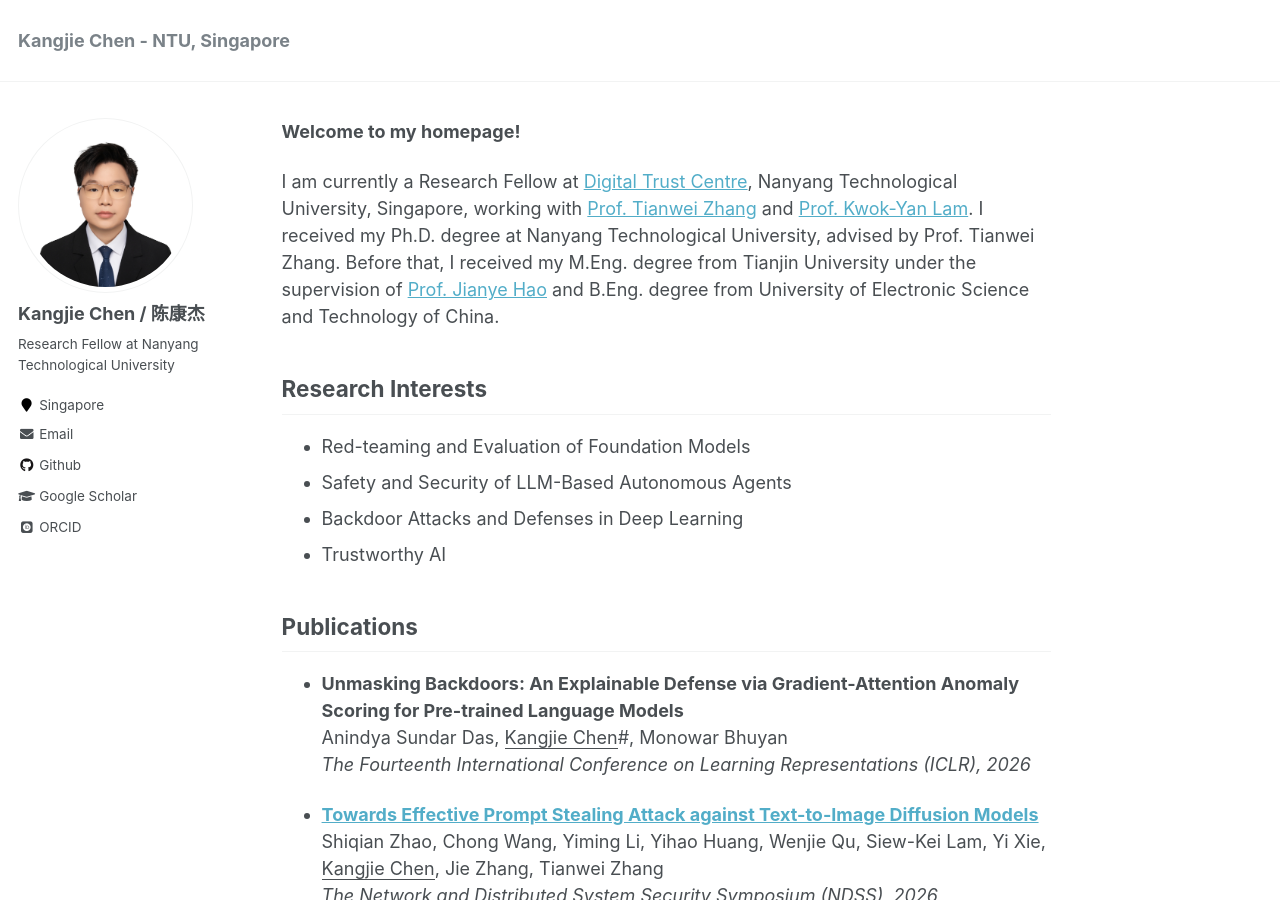
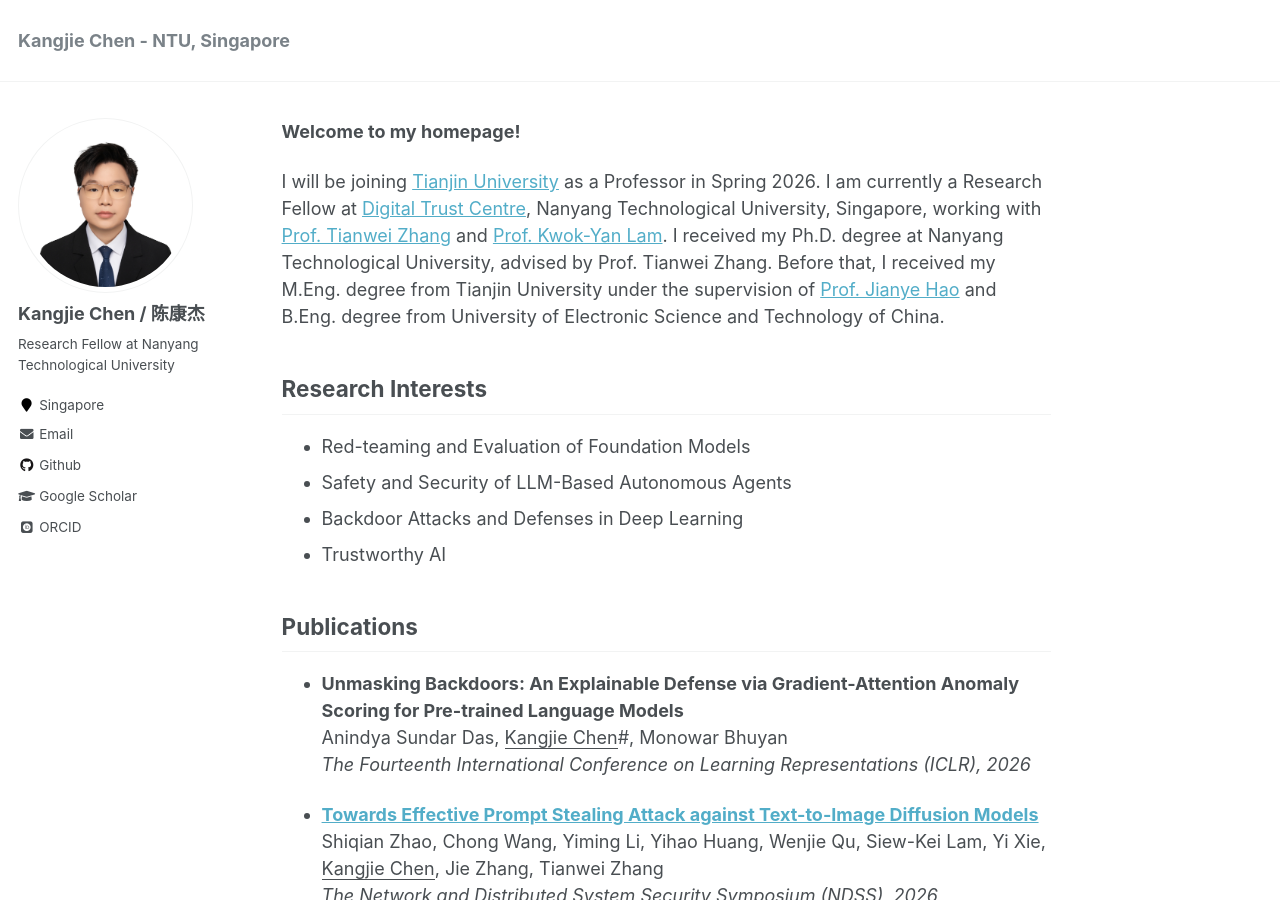
Before and after one commit to kangjie-chen/kangjie-chen.github.io, a Jekyll site: the page built from _pages/about.md, in a window 1280 px wide and 900 px high. Built offline with Jekyll 4.4.1, drawn with Linux system fonts in a browser that asks for light colours; some web fonts are replaced.

Commit message:
Update about section with future position details
Added future position as a Professor at Tianjin University in Spring 2026.

```diff
--- a/_pages/about.md
+++ b/_pages/about.md
@@ -11,7 +11,7 @@ redirect_from:
 <span style="font-size:large;font-weight:bold;"> Welcome to my homepage! </span>
 <br/>
 
-I am currently a Research Fellow at [Digital Trust Centre](https://www.ntu.edu.sg/dtc), Nanyang Technological University, Singapore, working with [Prof. Tianwei Zhang](https://personal.ntu.edu.sg/tianwei.zhang/index.html) and [Prof. Kwok-Yan Lam](https://personal.ntu.edu.sg/kwokyan.lam/). I received my Ph.D. degree at Nanyang Technological University, advised by Prof. Tianwei Zhang. Before that, I received my M.Eng. degree from Tianjin University under the supervision of [Prof. Jianye Hao](http://www.icdai.org/jianye.html) and B.Eng. degree from University of Electronic Science and Technology of China.
+I will be joining [Tianjin University](https://www.tju.edu.cn/) as a Professor in Spring 2026. I am currently a Research Fellow at [Digital Trust Centre](https://www.ntu.edu.sg/dtc), Nanyang Technological University, Singapore, working with [Prof. Tianwei Zhang](https://personal.ntu.edu.sg/tianwei.zhang/index.html) and [Prof. Kwok-Yan Lam](https://personal.ntu.edu.sg/kwokyan.lam/). I received my Ph.D. degree at Nanyang Technological University, advised by Prof. Tianwei Zhang. Before that, I received my M.Eng. degree from Tianjin University under the supervision of [Prof. Jianye Hao](http://www.icdai.org/jianye.html) and B.Eng. degree from University of Electronic Science and Technology of China.
 
 ## Research Interests
 - Red-teaming and Evaluation of Foundation Models
```
